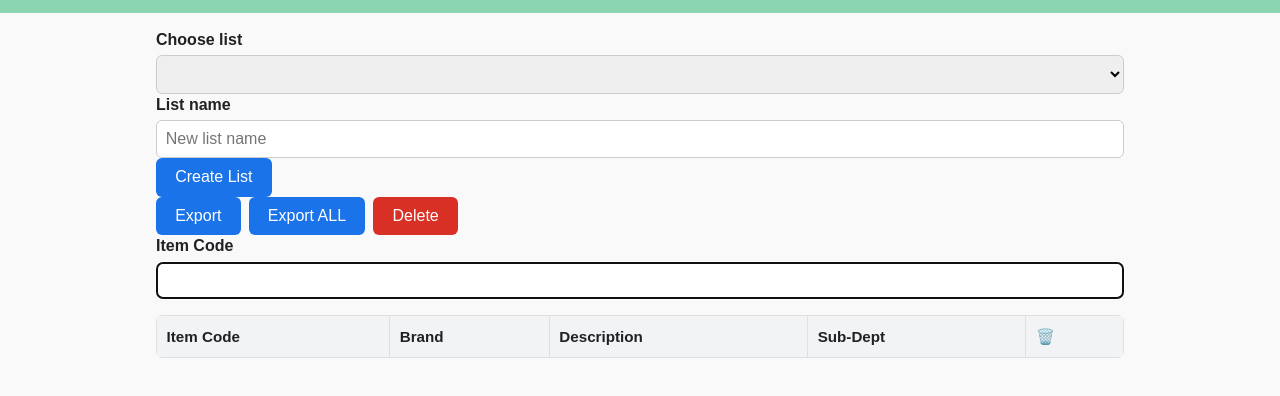
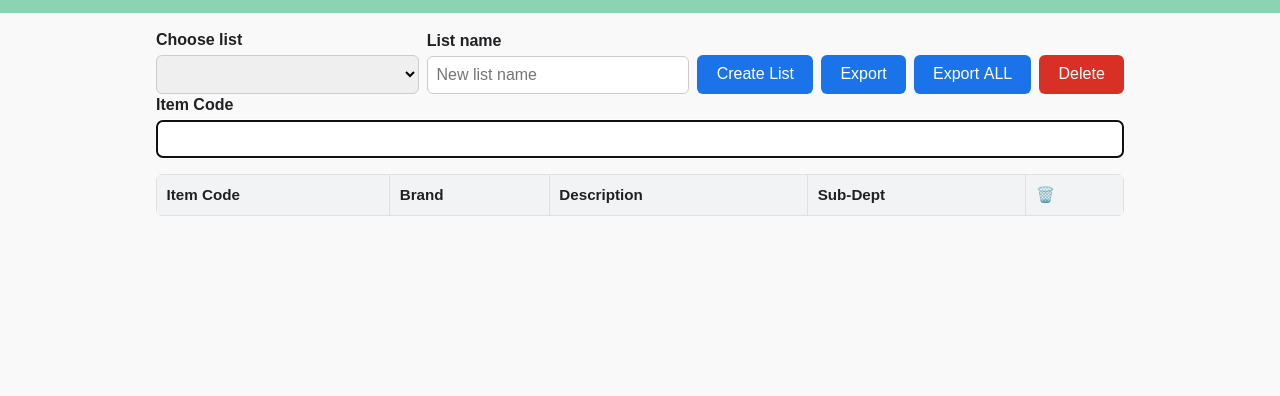
Before and after one commit to KarshBa/INVENTORY_COUNTS, a website: page public/simplelist.html in a window 1280 px wide. Shown: the part 64-460 px from the top of the page. Drawn offline with Linux system fonts and the light colour scheme; no server answers.

Commit message:
Update simplelist.html

```diff
--- a/public/simplelist.html
+++ b/public/simplelist.html
@@ -40,11 +40,12 @@
     button.danger{background:var(--danger);}
     button.danger:hover{background:#b72018;}
     /* ――― prevent wrapping + allow sideways scroll if still too long ――― */
-.nowrap {
-  display: flex;
-  gap: .5rem;
-  flex-wrap: nowrap !important;   /* override .flex {flex-wrap:wrap} */
-  overflow-x: auto;               /* phone: tiny horizontal scroll   */
+.nowrap-row{
+  display:flex;
+  gap:.5rem;
+  flex-wrap:nowrap;      /* never wrap children                    */
+  align-items:flex-end;  /* keep bottoms aligned with form fields  */
+  overflow-x:auto;       /* phone: tiny side-scroll if still long  */
 }
 </style>
 <body>
@@ -70,18 +71,12 @@
   <button id="createBtn">Create List</button>
 
   <!-- RIGHT side  (auto-pushes to far right) -------------------->
-  <div
-  style="
-    margin-left:auto;
-    display:flex;
-    gap:.5rem;
-   flex-wrap:nowrap;          /* <- NEW: keep on one line   */
-   overflow-x:auto;           /*    scroll if still too wide */
-  ">
-  <button id="exportBtn">Export</button>
-  <button id="exportAllBtn">Export ALL</button>
-  <button id="delListBtn" class="danger">Delete</button>
-</div>
+    <!-- right-hand buttons -->
+  <div style="margin-left:auto;display:flex;gap:.5rem;">
+    <button id="exportBtn">Export</button>
+    <button id="exportAllBtn">Export&nbsp;ALL</button>
+    <button id="delListBtn" class="danger">Delete</button>
+  </div>
 </div>
 
     <!-- scanner + feedback -->
```
